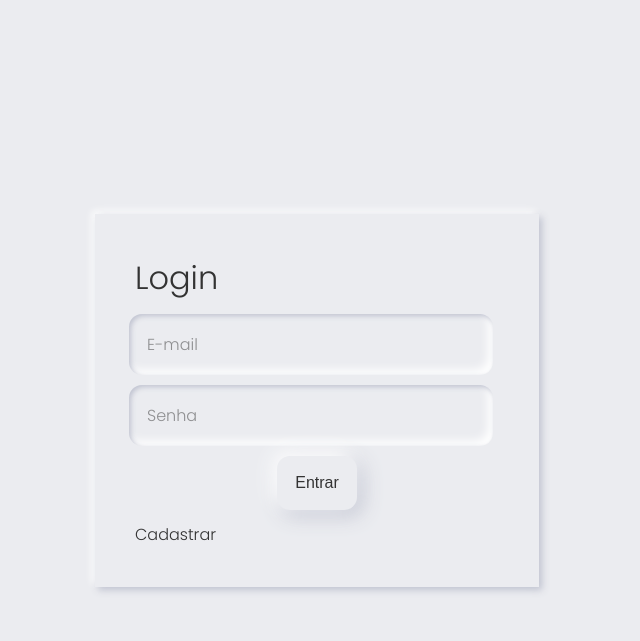
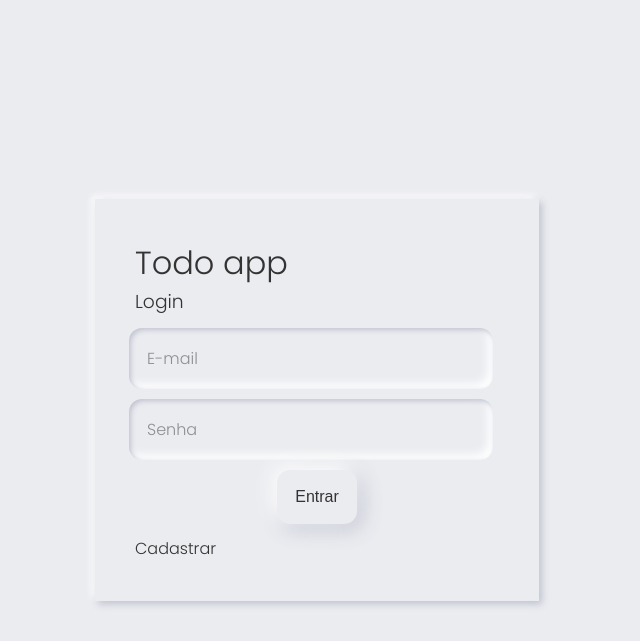
Before and after one commit to rhcarmo/todo-td, a Flask app: page /login in a window 1280 px wide. Shown: the top 641 px of the page, without its empty margins (323-963 px from the left). Run offline with Flask 2, Linux system fonts and the light colour scheme; some libraries are stand-ins or nearby versions.

Commit message:
Alterado titulo login

```diff
--- a/templates/login.html
+++ b/templates/login.html
@@ -11,7 +11,8 @@
 </head>
 <body class="light-mode">
   <div class="sul-box-raised-2 container">
-    <h1>Login</h1>
+    <h1>Todo app</h1>
+    <h3>Login</h3>
     <form class="form-login" action="/signin" method="POST">
       <input class="sul-text-field" type="email" name="email" placeholder="E-mail">
       <input class="sul-text-field" type="password" name="password" placeholder="Senha">
```
Also changed, not shown: database.db, 2 other files.
